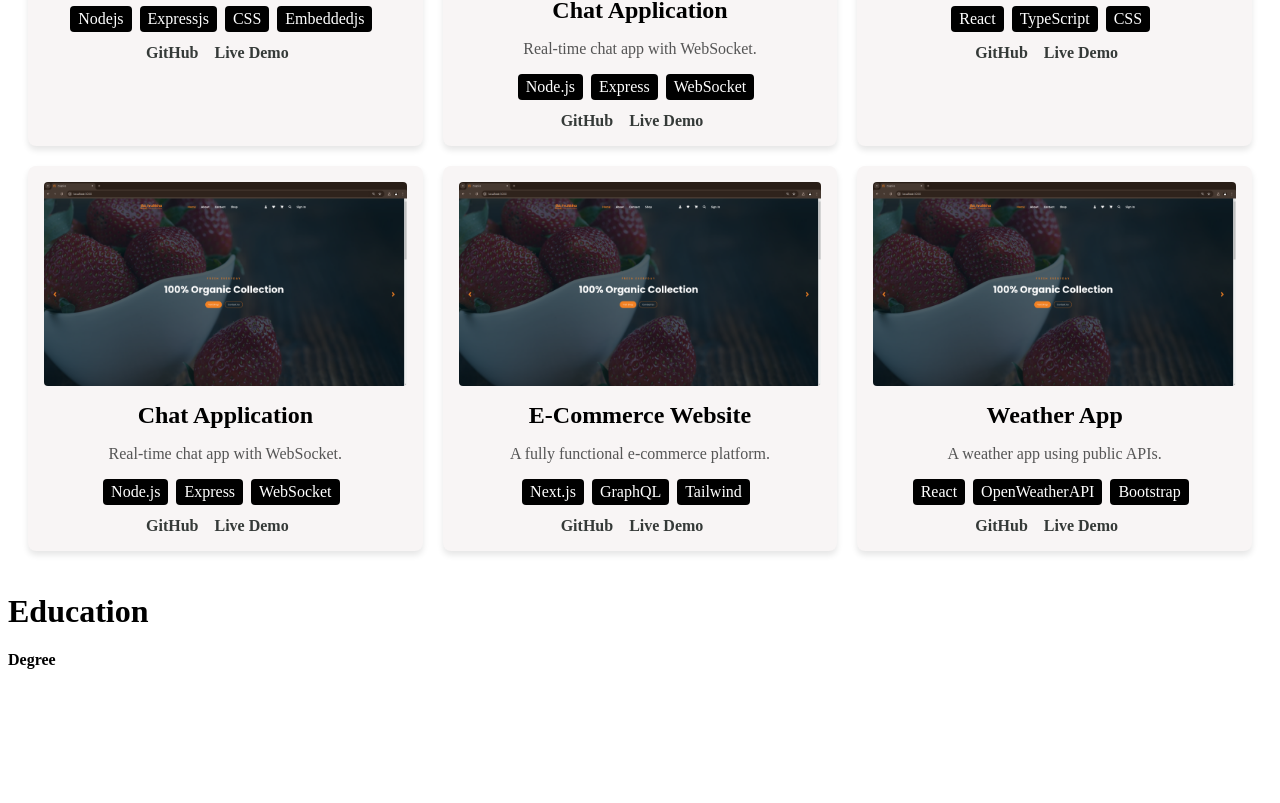
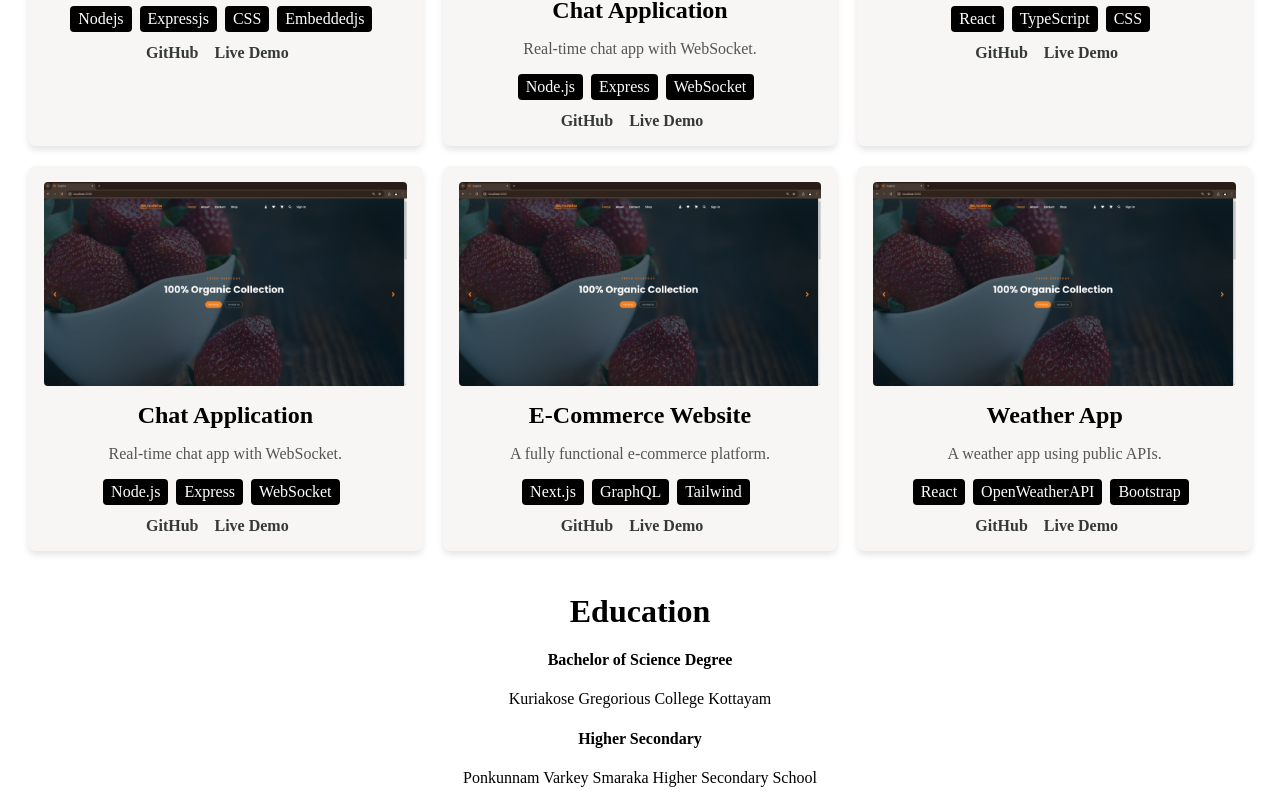
Before and after one commit to dev-aswinreji/portfolio, a React (Vite) app: page / in a window 1280 px wide. Shown: the part 685-1488 px from the top of the page. Before the commit the page ends 1375 px from the top, so only its background shows below. Built offline with nearby package versions, Linux system fonts and the light colour scheme.

Commit message:
feat: Added education detail need to clearly write more detailed explanation need to align prperly

```diff
--- a/src/pages/about/about.css
+++ b/src/pages/about/about.css
@@ -0,0 +1,4 @@
+
+#about {
+  text-align: center;
+}
--- a/src/pages/about/about.tsx
+++ b/src/pages/about/about.tsx
@@ -1,9 +1,13 @@
+import './about.css'
 
 export default function About() {
     return (
         <div id="about">
             <h1>Education</h1>
-            <h4>Degree</h4>
+            <h4>Bachelor of Science Degree</h4>
+            <p>Kuriakose Gregorious College Kottayam</p>
+            <h4>Higher Secondary</h4>
+            <p>Ponkunnam Varkey Smaraka Higher Secondary School </p>
         </div>
     )
 }
```
